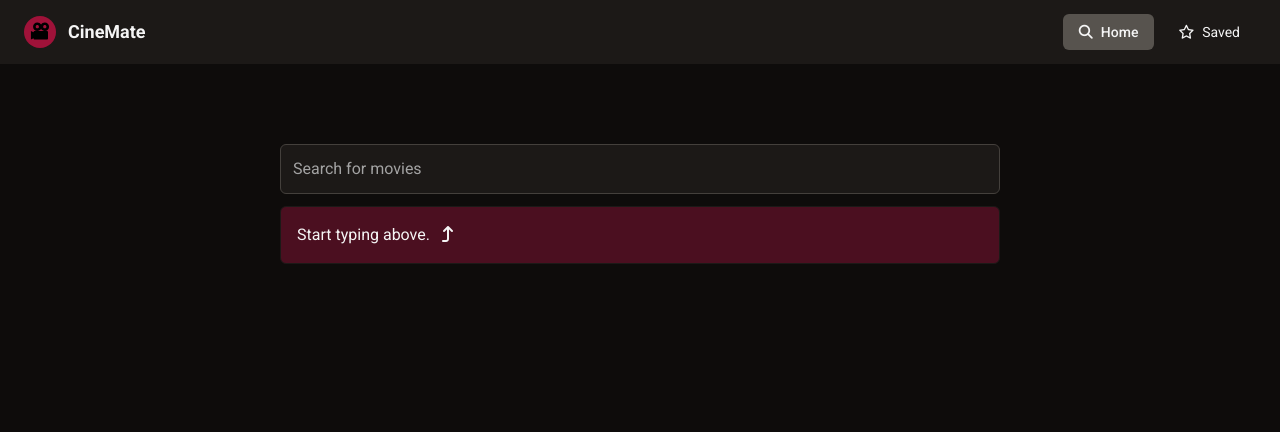
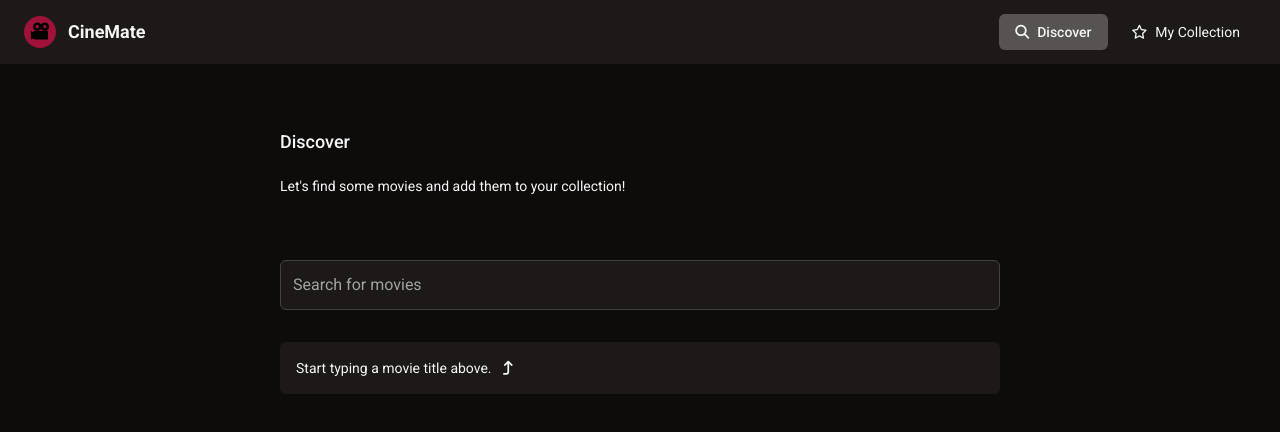
Before and after one commit to aronsantha/CineMate, a Vue app: page / in a window 1280 px wide. Shown: the top 432 px of the page. Built offline with nearby package versions, Linux system fonts and the light colour scheme.

Commit message:
Upgraded design, Renamed routes

```diff
--- a/package.json
+++ b/package.json
@@ -15,6 +15,7 @@
   },
   "devDependencies": {
     "@rushstack/eslint-patch": "^1.1.4",
+    "@tailwindcss/line-clamp": "^0.4.2",
     "@vitejs/plugin-vue": "^3.1.2",
     "@vue/eslint-config-prettier": "^7.0.0",
     "autoprefixer": "^10.4.12",
--- a/src/App.vue
+++ b/src/App.vue
@@ -5,7 +5,7 @@ import { RouterLink, RouterView } from "vue-router";
 <template>
   <header>
     <nav
-      class="bg-stone-900 text-neutral-100 text-sm px-6 py-3 min-h-[4rem] w-full flex justify-between items-center flex-wrap gap-4"
+      class="bg-stone-900 text-sm px-6 py-3 min-h-[4rem] w-full flex justify-between items-center flex-wrap gap-4"
     >
       <RouterLink to="/" class="flex">
         <img
@@ -24,15 +24,18 @@ import { RouterLink, RouterView } from "vue-router";
           to="/"
           class="text-center hover:bg-stone-500 rounded-md px-4 py-2"
           exact-active-class="bg-stone-600 bg-stone-600 font-medium"
-          ><span class="fa-solid fa-magnifying-glass" aria-label="Home"></span>
-          <span class="ml-2 md:hidden">Home</span>
+          ><span
+            class="fa-solid fa-magnifying-glass"
+            aria-label="Discover"
+          ></span>
+          <span class="ml-2 md:hidden">Discover</span>
         </RouterLink>
         <RouterLink
-          to="/saved"
+          to="/collection"
           class="text-center hover:bg-stone-500 rounded-md px-4 py-2"
           exact-active-class="bg-stone-600 bg-stone-600 font-medium"
-          ><i class="fa-regular fa-star" aria-label="Saved Movies"></i
-          ><span class="ml-2 md:hidden">Saved</span>
+          ><span class="fa-regular fa-star" aria-label="My Collection"></span
+          ><span class="ml-2 md:hidden">My Collection</span>
         </RouterLink>
       </span>
     </nav>
--- a/src/assets/main.css
+++ b/src/assets/main.css
@@ -13,4 +13,24 @@ body {
   height: 100%;
   background-color: hsl(24, 10%, 5%);
   font-family: "Roboto", "Helvetica", "Arial", sans-serif;
+  color: rgb(245 245 245);
 }
+
+/* SCROLL BAR  */
+
+::-webkit-scrollbar {
+  width: 0.5em;
+}
+
+::-webkit-scrollbar-track {
+  border-radius: 10px;
+}
+
+::-webkit-scrollbar-thumb {
+  background: rgb(120 113 108);
+  border-radius: 10px;
+}
+
+::-webkit-scrollbar-thumb:hover {
+  background: rgb(87 83 78);
+}
--- a/src/components/ResultItem.vue
+++ b/src/components/ResultItem.vue
@@ -1,51 +1,45 @@
 <template>
   <div
     v-show="isImgLoaded || !movie.poster_path"
-    class="rounded-md p-5 mb-2 last:mb-0 bg-stone-900"
+    class="rounded-md overflow-hidden mb-5 last:mb-0 bg-stone-900 flex flex-wrap gap-x-8 justify-start h-40 sm:h-auto shadow-md shadow-rose-900/75"
   >
-    <div class="flex flex-wrap gap-5 justify-between">
     <img
       v-if="movie.poster_path"
       :src="'https://image.tmdb.org/t/p/original' + movie.poster_path"
       @load="onImgLoad()"
-        class="w-[100px] h-2/3 sm:w-full rounded-sm basis-3/12"
+      class="h-full w-auto sm:w-full basis-2/12"
     />
 
     <img
       v-else
       src="../assets/images/img_placeholder.png"
-        class="w-[100px] h-2/3 sm:w-full rounded-sm basis-3/12"
+      class="w-3/2 h-full sm:w-full basis-2/12"
     />
 
-      <div class="basis-8/12 sm:basis-full">
-        <div class="flex flex-wrap justify-between mb-5">
-          <div class="text-base font-medium">
+    <div class="basis-9/12 sm:basis-full py-5 sm:px-5">
+      <div class="flex flex-wrap justify-between mb-3">
+        <div class="text-base sm:text-sm font-medium sm:basis-9/12">
           {{ movie.title }}
-            <span class="text-neutral-300 pl-1">
+          <span class="text-neutral-400 pl-1">
             ({{ movie.release_date.slice(0, 4) }})
           </span>
-            <div class="text-sm text-neutral-400 pt-1">
+          <div class="text-sm sm:text-xs text-neutral-400">
             {{ movie.vote_average }}<span class="text-neutral-500"> /10</span>
           </div>
         </div>
-          <div
-            v-if="!isSaved"
-            @click="onSave(movie)"
-            class="cursor-pointer hover:fa-beat"
-          >
+        <div v-if="!isSaved" @click="onSave(movie)" class="cursor-pointer">
           <i
-              class="fa-regular fa-star fa-lg px-2 leading-8 text-rose-900 hover:scale-125"
+            class="fa-regular fa-star fa-lg leading-8 text-rose-900 hover:scale-125 ease-in-out"
           ></i>
         </div>
         <span v-else @click="onRemove(movie)" class="cursor-pointer"
           ><i
-              class="fa-solid fa-star fa-lg px-2 leading-8 text-rose-900 hover:scale-125"
+            class="fa-solid fa-star fa-lg leading-8 text-rose-900 hover:scale-125 ease-in-out"
           ></i
         ></span>
       </div>
 
-        <div class="text-sm leading-6">{{ movie.overview }}</div>
-      </div>
+      <div class="text-xs pr-12 sm:p-0 line-clamp-3">{{ movie.overview }}</div>
     </div>
   </div>
 </template>
--- a/src/components/SavedItem.vue
+++ b/src/components/SavedItem.vue
@@ -1,36 +1,39 @@
+<!-- TODO either remove hover:scale and hover:cursor-pointer, or add extra detail functionality -->
 <template>
-  <div class="w-52 h-80 bg-stone-900 rounded-xl overflow-hidden shadow-lg">
+  <div
+    class="w-52 h-80 bg-stone-900 rounded-xl overflow-hidden shadow-md shadow-rose-900/75 sm:w-full sm:h-96 hover:scale-105 hover:cursor-pointer ease-in-out"
+  >
     <img
       v-if="savedMovie.poster_path"
       :src="'https://image.tmdb.org/t/p/original' + savedMovie.poster_path"
-      class="object-cover object-center w-full h-44"
+      class="object-cover object-center w-full h-44 sm:h-60"
       alt="Movie poster"
     />
 
     <img
       v-else
       src="../assets/images/img_placeholder.png"
-      class="object-cover object-center w-full h-44"
+      class="object-cover object-center w-full h-44 sm:h-60"
       alt="Movie poster"
     />
 
-    <div class="flex flex-wrap justify-between p-2">
-      <div class="text-sm font-medium">
+    <div class="flex flex-wrap justify-between p-3">
+      <div class="text-sm font-medium basis-9/12">
         {{ savedMovie.title }}
+        <span class="text-neutral-400">
+          ({{ savedMovie.release_date.slice(0, 4) }})
+        </span>
 
         <div class="text-xs text-neutral-400 pt-1">
-          <span class="text-neutral-300 pl-1">
-            ({{ savedMovie.release_date.slice(0, 4) }}) </span
-          >| {{ savedMovie.vote_average
-          }}<span class="text-neutral-500"> /10</span>
+          {{ savedMovie.vote_average }}<span class="text-neutral-500">/10</span>
         </div>
       </div>
       <span @click="onRemove(savedMovie.id)" class="cursor-pointer"
         ><i
-          class="fa-solid fa-star fa-sm px-2 leading-8 text-rose-900 hover:scale-125"
+          class="fa-solid fa-star fa-md px-2 leading-8 text-rose-900 hover:scale-125 ease-in-out"
         ></i
       ></span>
-      <div class="text-sm mt-3 truncate">{{ savedMovie.overview }}</div>
+      <div class="text-xs mt-4 line-clamp-2">{{ savedMovie.overview }}</div>
     </div>
 
     <!-- <span @click="onRemove(savedMovie.id)" -->
--- a/src/components/SearchBar.vue
+++ b/src/components/SearchBar.vue
@@ -4,7 +4,7 @@
     v-model="search"
     type="string"
     placeholder="Search for movies"
-    class="w-full rounded-md p-3 text-md text-neutral-100 placeholder-neutral-400 bg-stone-900 border border-stone-700 focus:bg-stone-800 focus:border-teal-500 focus:shadow-md focus:shadow-teal-500"
+    class="w-full rounded-md p-3 text-md placeholder-neutral-400 bg-stone-900 border border-stone-700 focus:bg-stone-800 focus:border-teal-500 focus:shadow-lg focus:shadow-rose-500/50"
     aria-label="Movie title"
   />
 </template>
--- a/src/components/SpinnerComp.vue
+++ b/src/components/SpinnerComp.vue
@@ -1,5 +1,5 @@
 <template>
-  <div class="rounded-md p-10 bg-stone-900 text-center text-neutral-100">
+  <div class="rounded-md p-10 bg-stone-900 text-center text-sm">
     <div class="flex justify-center pb-5">
       <svg
         aria-hidden="true"
@@ -18,6 +18,6 @@
         />
       </svg>
     </div>
-    Loading some data, please wait...
+    We're getting your results. Please wait...
   </div>
 </template>
--- a/src/router/index.js
+++ b/src/router/index.js
@@ -10,8 +10,8 @@ const router = createRouter({
       component: HomeView,
     },
     {
-      path: "/saved",
-      name: "saved",
+      path: "/collection",
+      name: "collection",
       // route level code-splitting
       // this generates a separate chunk (About.[hash].js) for this route
       // which is lazy-loaded when the route is visited.
--- a/src/views/HomeView.vue
+++ b/src/views/HomeView.vue
@@ -1,14 +1,23 @@
 <template>
-  <div class="w-full max-w-3xl px-6 my-20 md:my-6 mx-auto">
+  <div class="max-w-3xl mx-auto px-6 mt-16 md:mt-8">
+    <h1 class="text-lg font-medium md:text-base mb-5">Discover</h1>
+    <div class="text-sm">
+      Let's find some movies and add them to your collection!
+    </div>
+  </div>
+  <div class="w-full max-w-3xl mx-auto mt-16 md:mt-10 mb-20 px-6">
     <SearchBar
       @emitResponseData="handleResponseData"
       @emitErrorMsg="handleErrorMsg"
       @emitLoader="handleLoader"
     ></SearchBar>
-    <div
-      class="w-full rounded-md mt-3 bg-rose-900 bg-opacity-50 border border-stone-900 p-1 text-neutral-100"
-    >
-      <div v-if="error.length > 0" class="p-3">{{ error }}</div>
+    <div class="w-full rounded-md mt-8">
+      <div
+        v-if="error.length > 0"
+        class="w-full rounded-md mt-8 bg-rose-900 bg-opacity-50 p-4 text-sm"
+      >
+        {{ error }}
+      </div>
       <div v-else-if="sortedMovies.length">
         <ResultItem
           v-for="movie in sortedMovies"
@@ -17,8 +26,11 @@
         >
         </ResultItem>
       </div>
-      <div v-else-if="!loader" class="p-3">
-        Start typing above.
+      <div
+        v-else-if="!loader"
+        class="w-full rounded-md mt-8 bg-stone-900 p-4 text-sm"
+      >
+        Start typing a movie title above.
         <i class="fa-solid fa-arrow-turn-up ml-2" aria-hidden="true"></i>
       </div>
 
--- a/src/views/SavedView.vue
+++ b/src/views/SavedView.vue
@@ -1,20 +1,31 @@
 <template>
-  <h1 class="text-neutral-100">My Collection</h1>
+  <div class="max-w-3xl mx-auto px-6">
+    <div class="mt-16 md:mt-8">
+      <h1 class="text-lg font-medium md:text-base">My Collection</h1>
+    </div>
     <div
       v-if="MovieStore.savedMovies.length"
-    class="flex flex-wrap gap-8 max-w-3xl mx-auto my-20 md:my-6"
+      class="flex flex-wrap gap-10 mt-16 md:mt-10 mb-20"
     >
       <SavedItem
         v-for="savedMovie in MovieStore.savedMovies"
         :key="savedMovie.id"
         :savedMovie="savedMovie"
-      class="text-neutral-100"
       >
       </SavedItem>
     </div>
-  <div v-else class="bg-lime-300">
-    You don't have movies in your collection.
-    <RouterLink to="/" class="bg-cyan-200">Search and add movies!</RouterLink>
+
+    <div
+      v-else
+      class="w-full rounded-md mt-16 md:mt-10 bg-stone-900 p-4 text-sm"
+    >
+      <div class="mb-5">There are no movies in your collection.</div>
+      <RouterLink
+        to="/"
+        class="font-medium hover:underline underline-offset-4 py-1"
+        >Click here to search and add movies!</RouterLink
+      >
+    </div>
   </div>
 </template>
 
--- a/tailwind.config.js
+++ b/tailwind.config.js
@@ -19,5 +19,5 @@ module.exports = {
       // => @media (max-width: 639px) { ... }
     },
   },
-  plugins: [],
+  plugins: [require("@tailwindcss/line-clamp")],
 };
```
Also changed, not shown: 1 other file (tests, documents, lock files or other folders). Lines whose indentation alone changed are shown as unchanged.
